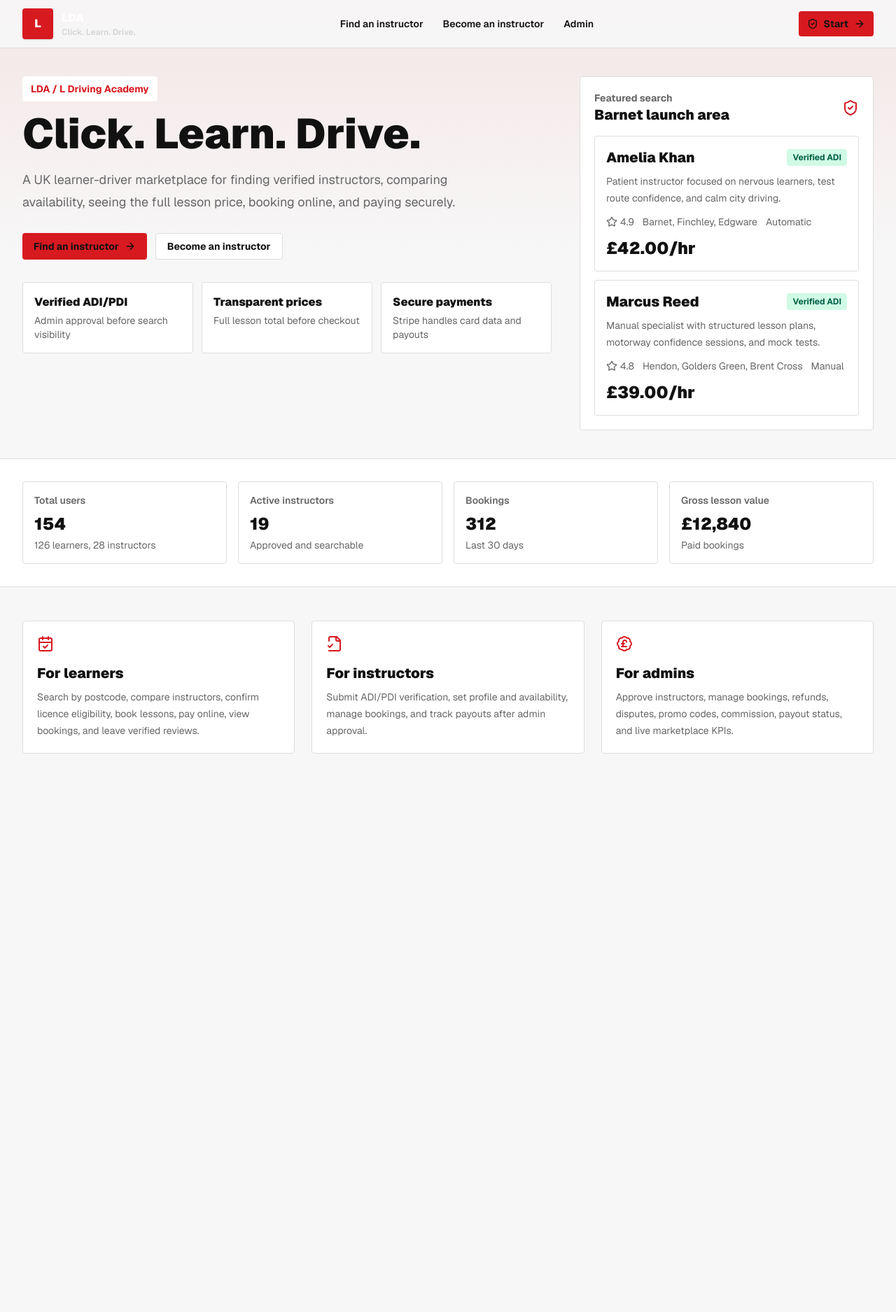
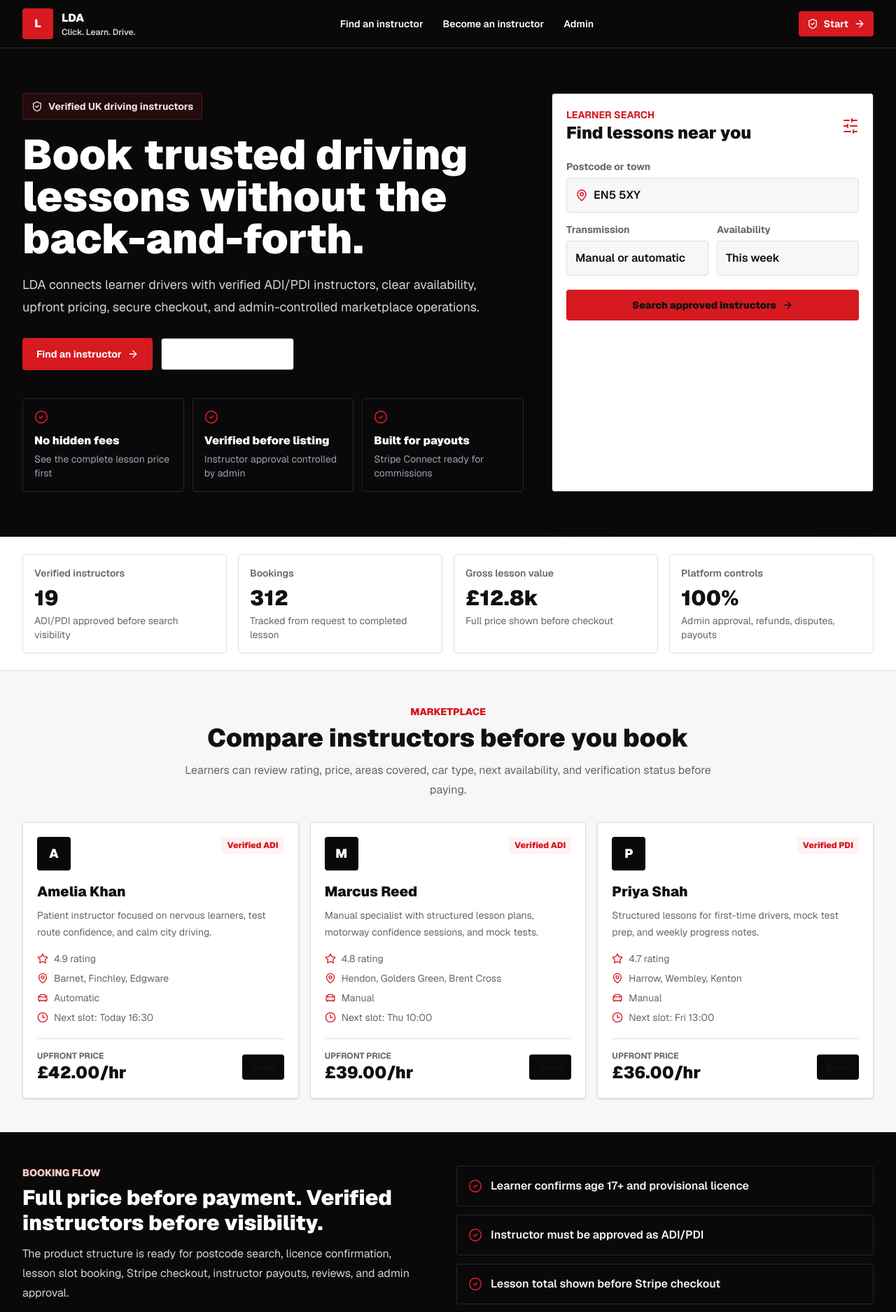
Before and after one commit to LDrivingAcademy/LDA, a Next.js app: page / in a window 1280 px wide. Shown: the top 1875 px of the page at 70% size. Before the commit the page ends 1125 px from the top, so only its background shows below. Built offline with nearby package versions, Linux system fonts and the light colour scheme.

Commit message:
Rearrange LDA front page layout

```diff
--- a/src/app/page.tsx
+++ b/src/app/page.tsx
@@ -1,74 +1,220 @@
 import type { ReactNode } from "react";
 import Link from "next/link";
-import { ArrowRight, BadgePoundSterling, CalendarCheck, FileCheck2, ShieldCheck, Star } from "lucide-react";
+import {
+  ArrowRight,
+  BadgePoundSterling,
+  CalendarCheck,
+  CarFront,
+  CheckCircle2,
+  Clock3,
+  FileCheck2,
+  MapPin,
+  ShieldCheck,
+  SlidersHorizontal,
+  Star,
+  UsersRound
+} from "lucide-react";
 import { Brand } from "@/components/brand";
 import { formatMoney } from "@/lib/money";
 
 const instructors = [
-  { name: "Amelia Khan", type: "ADI", price: 4200, transmission: "automatic", areas: "Barnet, Finchley, Edgware", rating: "4.9", bio: "Patient instructor focused on nervous learners, test route confidence, and calm city driving." },
-  { name: "Marcus Reed", type: "ADI", price: 3900, transmission: "manual", areas: "Hendon, Golders Green, Brent Cross", rating: "4.8", bio: "Manual specialist with structured lesson plans, motorway confidence sessions, and mock tests." }
+  { name: "Amelia Khan", type: "ADI", price: 4200, transmission: "automatic", areas: "Barnet, Finchley, Edgware", rating: "4.9", next: "Today 16:30", bio: "Patient instructor focused on nervous learners, test route confidence, and calm city driving." },
+  { name: "Marcus Reed", type: "ADI", price: 3900, transmission: "manual", areas: "Hendon, Golders Green, Brent Cross", rating: "4.8", next: "Thu 10:00", bio: "Manual specialist with structured lesson plans, motorway confidence sessions, and mock tests." },
+  { name: "Priya Shah", type: "PDI", price: 3600, transmission: "manual", areas: "Harrow, Wembley, Kenton", rating: "4.7", next: "Fri 13:00", bio: "Structured lessons for first-time drivers, mock test prep, and weekly progress notes." }
 ];
 
 const stats = [
-  ["Total users", "154", "126 learners, 28 instructors"],
-  ["Active instructors", "19", "Approved and searchable"],
-  ["Bookings", "312", "Last 30 days"],
-  ["Gross lesson value", "£12,840", "Paid bookings"]
+  ["Verified instructors", "19", "ADI/PDI approved before search visibility"],
+  ["Bookings", "312", "Tracked from request to completed lesson"],
+  ["Gross lesson value", "£12.8k", "Full price shown before checkout"],
+  ["Platform controls", "100%", "Admin approval, refunds, disputes, payouts"]
 ];
 
 function Panel({ children }: { children: ReactNode }) {
-  return <section className="rounded border border-border bg-card p-5">{children}</section>;
+  return <section className="rounded border border-border bg-card p-5 shadow-sm">{children}</section>;
+}
+
+function SectionHeader({ eyebrow, title, body }: { eyebrow: string; title: string; body: string }) {
+  return (
+    <div className="mx-auto mb-8 max-w-3xl text-center">
+      <div className="text-sm font-black uppercase tracking-normal text-brand">{eyebrow}</div>
+      <h2 className="mt-2 text-3xl font-black tracking-normal text-foreground sm:text-4xl">{title}</h2>
+      <p className="mt-3 text-base leading-7 text-muted">{body}</p>
+    </div>
+  );
 }
 
 export default function HomePage() {
   return (
     <>
-      <header className="sticky top-0 z-30 border-b border-border bg-background/92 backdrop-blur">
+      <header className="sticky top-0 z-30 border-b border-zinc-800 bg-ink text-white">
         <div className="mx-auto flex max-w-7xl items-center justify-between gap-4 px-4 py-3 sm:px-6 lg:px-8">
           <Brand />
           <nav className="hidden items-center gap-1 md:flex">
-            <Link href="#search" className="rounded px-3 py-2 text-sm font-semibold text-muted hover:bg-white">Find an instructor</Link>
-            <Link href="#instructors" className="rounded px-3 py-2 text-sm font-semibold text-muted hover:bg-white">Become an instructor</Link>
-            <Link href="#admin" className="rounded px-3 py-2 text-sm font-semibold text-muted hover:bg-white">Admin</Link>
+            <Link href="#search" className="rounded px-3 py-2 text-sm font-semibold text-zinc-300 hover:bg-zinc-900 hover:text-white">Find an instructor</Link>
+            <Link href="#instructors" className="rounded px-3 py-2 text-sm font-semibold text-zinc-300 hover:bg-zinc-900 hover:text-white">Become an instructor</Link>
+            <Link href="#admin" className="rounded px-3 py-2 text-sm font-semibold text-zinc-300 hover:bg-zinc-900 hover:text-white">Admin</Link>
           </nav>
           <Link href="#search" className="inline-flex items-center gap-2 rounded bg-brand px-3 py-2 text-sm font-bold text-white hover:bg-brand-strong"><ShieldCheck size={16} /> Start <ArrowRight size={16} /></Link>
         </div>
       </header>
-      <main>
-        <section className="mx-auto grid max-w-7xl gap-10 px-4 py-10 sm:px-6 lg:grid-cols-[1fr_420px] lg:px-8">
+      <main className="bg-background">
+        <section className="bg-ink text-white">
+          <div className="mx-auto grid max-w-7xl gap-10 px-4 py-12 sm:px-6 lg:grid-cols-[1fr_460px] lg:px-8 lg:py-16">
             <div className="max-w-3xl">
-            <div className="mb-4 inline-flex rounded bg-white px-3 py-2 text-sm font-bold text-brand">LDA / L Driving Academy</div>
-            <h1 className="text-4xl font-black tracking-normal text-foreground sm:text-6xl">Click. Learn. Drive.</h1>
-            <p className="mt-5 max-w-2xl text-lg leading-8 text-muted">A UK learner-driver marketplace for finding verified instructors, comparing availability, seeing the full lesson price, booking online, and paying securely.</p>
+              <div className="mb-5 inline-flex items-center gap-2 rounded border border-red-500/30 bg-red-500/10 px-3 py-2 text-sm font-bold text-red-100">
+                <ShieldCheck size={16} /> Verified UK driving instructors
+              </div>
+              <h1 className="text-4xl font-black tracking-normal sm:text-6xl">Book trusted driving lessons without the back-and-forth.</h1>
+              <p className="mt-5 max-w-2xl text-lg leading-8 text-zinc-300">LDA connects learner drivers with verified ADI/PDI instructors, clear availability, upfront pricing, secure checkout, and admin-controlled marketplace operations.</p>
               <div className="mt-7 flex flex-wrap gap-3">
-              <Link href="#search" className="inline-flex items-center justify-center gap-2 rounded bg-brand px-4 py-2 text-sm font-bold text-white hover:bg-brand-strong">Find an instructor <ArrowRight size={16} /></Link>
-              <Link href="#instructors" className="inline-flex items-center justify-center gap-2 rounded border border-border bg-white px-4 py-2 text-sm font-bold text-foreground hover:bg-background">Become an instructor</Link>
+                <Link href="#search" className="inline-flex items-center justify-center gap-2 rounded bg-brand px-5 py-3 text-sm font-bold text-white hover:bg-brand-strong">Find an instructor <ArrowRight size={16} /></Link>
+                <Link href="#instructors" className="inline-flex items-center justify-center gap-2 rounded border border-zinc-700 bg-white px-5 py-3 text-sm font-bold text-ink hover:bg-zinc-100">Become an instructor</Link>
               </div>
-            <div className="mt-8 grid gap-3 sm:grid-cols-3">
-              {[["Verified ADI/PDI", "Admin approval before search visibility"], ["Transparent prices", "Full lesson total before checkout"], ["Secure payments", "Stripe handles card data and payouts"]].map(([title, detail]) => (
-                <div key={title} className="rounded border border-border bg-white p-4"><div className="font-black">{title}</div><div className="mt-1 text-sm leading-5 text-muted">{detail}</div></div>
+              <div className="mt-10 grid gap-3 sm:grid-cols-3">
+                {[["No hidden fees", "See the complete lesson price first"], ["Verified before listing", "Instructor approval controlled by admin"], ["Built for payouts", "Stripe Connect ready for commissions"]].map(([title, detail]) => (
+                  <div key={title} className="rounded border border-zinc-800 bg-zinc-950 p-4">
+                    <CheckCircle2 className="mb-3 text-brand" size={20} />
+                    <div className="font-black">{title}</div>
+                    <div className="mt-1 text-sm leading-5 text-zinc-400">{detail}</div>
+                  </div>
                 ))}
               </div>
             </div>
-          <Panel>
-            <div className="mb-4 flex items-center justify-between"><div><div className="text-sm font-bold text-muted">Featured search</div><div className="text-xl font-black">Barnet launch area</div></div><ShieldCheck className="text-brand" /></div>
-            <div id="search" className="space-y-3">
+            <section id="search" className="rounded border border-zinc-800 bg-white p-5 text-foreground shadow-2xl">
+              <div className="mb-5 flex items-center justify-between">
+                <div>
+                  <div className="text-sm font-bold uppercase text-brand">Learner search</div>
+                  <div className="text-2xl font-black">Find lessons near you</div>
+                </div>
+                <SlidersHorizontal className="text-brand" />
+              </div>
+              <div className="grid gap-3">
+                <label className="block">
+                  <span className="text-sm font-bold text-muted">Postcode or town</span>
+                  <div className="mt-1 flex items-center gap-2 rounded border border-border bg-background px-3 py-3">
+                    <MapPin size={18} className="text-brand" />
+                    <span className="font-semibold text-foreground">EN5 5XY</span>
+                  </div>
+                </label>
+                <div className="grid gap-3 sm:grid-cols-2">
+                  <label className="block">
+                    <span className="text-sm font-bold text-muted">Transmission</span>
+                    <div className="mt-1 rounded border border-border bg-background px-3 py-3 font-semibold">Manual or automatic</div>
+                  </label>
+                  <label className="block">
+                    <span className="text-sm font-bold text-muted">Availability</span>
+                    <div className="mt-1 rounded border border-border bg-background px-3 py-3 font-semibold">This week</div>
+                  </label>
+                </div>
+                <Link href="#results" className="mt-2 inline-flex items-center justify-center gap-2 rounded bg-brand px-4 py-3 text-sm font-black text-white hover:bg-brand-strong">Search approved instructors <ArrowRight size={16} /></Link>
+              </div>
+            </section>
+          </div>
+        </section>
+
+        <section className="border-y border-border bg-white">
+          <div className="mx-auto grid max-w-7xl gap-4 px-4 py-6 sm:grid-cols-2 sm:px-6 lg:grid-cols-4 lg:px-8">
+            {stats.map(([label, value, detail]) => (
+              <div key={label} className="rounded border border-border bg-card p-4">
+                <div className="text-sm font-semibold text-muted">{label}</div>
+                <div className="mt-2 text-3xl font-black text-foreground">{value}</div>
+                <div className="mt-1 text-sm leading-5 text-muted">{detail}</div>
+              </div>
+            ))}
+          </div>
+        </section>
+
+        <section id="results" className="mx-auto max-w-7xl px-4 py-12 sm:px-6 lg:px-8">
+          <SectionHeader
+            eyebrow="Marketplace"
+            title="Compare instructors before you book"
+            body="Learners can review rating, price, areas covered, car type, next availability, and verification status before paying."
+          />
+          <div className="grid gap-4 lg:grid-cols-3">
             {instructors.map((instructor) => (
-                <article key={instructor.name} className="rounded border border-border bg-white p-4">
-                  <div className="flex flex-wrap items-center justify-between gap-2"><h2 className="text-xl font-black">{instructor.name}</h2><span className="rounded bg-emerald-100 px-2 py-1 text-xs font-bold text-emerald-800">Verified {instructor.type}</span></div>
+              <article key={instructor.name} className="rounded border border-border bg-white p-5 shadow-sm">
+                <div className="flex flex-wrap items-start justify-between gap-3">
+                  <div>
+                    <div className="grid h-12 w-12 place-items-center rounded bg-ink text-lg font-black text-white">{instructor.name.slice(0, 1)}</div>
+                    <h3 className="mt-4 text-xl font-black">{instructor.name}</h3>
+                  </div>
+                  <span className="rounded bg-red-50 px-2 py-1 text-xs font-black text-brand">Verified {instructor.type}</span>
+                </div>
                 <p className="mt-2 text-sm leading-6 text-muted">{instructor.bio}</p>
-                  <div className="mt-3 flex flex-wrap gap-3 text-sm text-muted"><span className="inline-flex items-center gap-1"><Star size={16} /> {instructor.rating}</span><span>{instructor.areas}</span><span className="capitalize">{instructor.transmission}</span></div>
-                  <div className="mt-3 text-2xl font-black">{formatMoney(instructor.price)}/hr</div>
+                <div className="mt-4 grid gap-2 text-sm text-muted">
+                  <span className="inline-flex items-center gap-2"><Star size={16} className="text-brand" /> {instructor.rating} rating</span>
+                  <span className="inline-flex items-center gap-2"><MapPin size={16} className="text-brand" /> {instructor.areas}</span>
+                  <span className="inline-flex items-center gap-2"><CarFront size={16} className="text-brand" /> <span className="capitalize">{instructor.transmission}</span></span>
+                  <span className="inline-flex items-center gap-2"><Clock3 size={16} className="text-brand" /> Next slot: {instructor.next}</span>
+                </div>
+                <div className="mt-5 flex items-center justify-between border-t border-border pt-4">
+                  <div>
+                    <div className="text-xs font-bold uppercase text-muted">Upfront price</div>
+                    <div className="text-2xl font-black">{formatMoney(instructor.price)}/hr</div>
+                  </div>
+                  <Link href="#booking" className="rounded bg-ink px-3 py-2 text-sm font-bold text-white hover:bg-brand">Book</Link>
+                </div>
               </article>
             ))}
           </div>
-          </Panel>
         </section>
-        <section className="border-y border-border bg-white"><div className="mx-auto grid max-w-7xl gap-4 px-4 py-8 sm:grid-cols-2 sm:px-6 lg:grid-cols-4 lg:px-8">{stats.map(([label, value, detail]) => <div key={label} className="rounded border border-border bg-card p-4"><div className="text-sm font-semibold text-muted">{label}</div><div className="mt-2 text-2xl font-black">{value}</div><div className="mt-1 text-sm text-muted">{detail}</div></div>)}</div></section>
-        <section id="admin" className="mx-auto grid max-w-7xl gap-6 px-4 py-12 sm:px-6 lg:grid-cols-3 lg:px-8">
-          <Panel><CalendarCheck className="mb-4 text-brand" /><h2 className="text-xl font-black">For learners</h2><p className="mt-2 text-sm leading-6 text-muted">Search by postcode, compare instructors, confirm licence eligibility, book lessons, pay online, view bookings, and leave verified reviews.</p></Panel>
-          <Panel><FileCheck2 className="mb-4 text-brand" /><h2 className="text-xl font-black">For instructors</h2><p className="mt-2 text-sm leading-6 text-muted">Submit ADI/PDI verification, set profile and availability, manage bookings, and track payouts after admin approval.</p></Panel>
-          <Panel><BadgePoundSterling className="mb-4 text-brand" /><h2 className="text-xl font-black">For admins</h2><p className="mt-2 text-sm leading-6 text-muted">Approve instructors, manage bookings, refunds, disputes, promo codes, commission, payout status, and live marketplace KPIs.</p></Panel>
+
+        <section id="booking" className="bg-ink py-12 text-white">
+          <div className="mx-auto grid max-w-7xl gap-6 px-4 sm:px-6 lg:grid-cols-[1fr_1fr] lg:px-8">
+            <div>
+              <div className="text-sm font-black uppercase text-red-200">Booking flow</div>
+              <h2 className="mt-2 text-3xl font-black tracking-normal">Full price before payment. Verified instructors before visibility.</h2>
+              <p className="mt-3 max-w-xl text-base leading-7 text-zinc-300">The product structure is ready for postcode search, licence confirmation, lesson slot booking, Stripe checkout, instructor payouts, reviews, and admin approval.</p>
+            </div>
+            <div className="grid gap-3">
+              {["Learner confirms age 17+ and provisional licence", "Instructor must be approved as ADI/PDI", "Lesson total shown before Stripe checkout", "Admin can manage refunds, disputes, and commission"].map((item) => (
+                <div key={item} className="flex items-center gap-3 rounded border border-zinc-800 bg-zinc-950 p-4">
+                  <CheckCircle2 className="shrink-0 text-brand" size={20} />
+                  <span className="font-semibold text-zinc-100">{item}</span>
+                </div>
+              ))}
+            </div>
+          </div>
+        </section>
+
+        <section id="instructors" className="mx-auto max-w-7xl px-4 py-12 sm:px-6 lg:px-8">
+          <SectionHeader
+            eyebrow="Operations"
+            title="Separate areas for learners, instructors, and admin"
+            body="The homepage now presents the actual marketplace roles clearly, with trust, booking, verification, and payment controls up front."
+          />
+          <div className="grid gap-6 lg:grid-cols-3">
+            <Panel><CalendarCheck className="mb-4 text-brand" /><h3 className="text-xl font-black">Learner app</h3><p className="mt-2 text-sm leading-6 text-muted">Search by postcode, compare instructors, confirm licence eligibility, book lessons, pay online, view bookings, and leave verified reviews.</p></Panel>
+            <Panel><FileCheck2 className="mb-4 text-brand" /><h3 className="text-xl font-black">Instructor app</h3><p className="mt-2 text-sm leading-6 text-muted">Submit ADI/PDI verification, set profile and availability, manage bookings, and track payouts after admin approval.</p></Panel>
+            <Panel><BadgePoundSterling className="mb-4 text-brand" /><h3 className="text-xl font-black">Admin dashboard</h3><p className="mt-2 text-sm leading-6 text-muted">Approve instructors, manage bookings, refunds, disputes, promo codes, commission, payout status, and live marketplace KPIs.</p></Panel>
+          </div>
+        </section>
+
+        <section id="admin" className="border-t border-border bg-white">
+          <div className="mx-auto max-w-7xl px-4 py-12 sm:px-6 lg:px-8">
+            <div className="grid gap-6 lg:grid-cols-[360px_1fr]">
+              <div>
+                <div className="inline-flex items-center gap-2 rounded bg-red-50 px-3 py-2 text-sm font-black text-brand"><UsersRound size={16} /> Admin control</div>
+                <h2 className="mt-4 text-3xl font-black tracking-normal">Marketplace KPIs at a glance</h2>
+                <p className="mt-3 text-base leading-7 text-muted">Built for approval queues, booking oversight, Stripe Connect payout tracking, refunds, disputes, and commission control.</p>
+              </div>
+              <div className="overflow-hidden rounded border border-border bg-card shadow-sm">
+                {[
+                  ["Instructor approvals", "7 pending", "Review ADI/PDI number, licence, insurance, and ID"],
+                  ["Cancellations", "4 this week", "Apply policy and decide refund outcome"],
+                  ["Platform commission", "12%", "Editable by admin before real payments go live"],
+                  ["Average rating", "4.8", "Track review quality and learner satisfaction"]
+                ].map(([label, value, detail]) => (
+                  <div key={label} className="grid gap-2 border-b border-border p-4 last:border-b-0 sm:grid-cols-[180px_120px_1fr]">
+                    <div className="font-black">{label}</div>
+                    <div className="font-black text-brand">{value}</div>
+                    <div className="text-sm leading-6 text-muted">{detail}</div>
+                  </div>
+                ))}
+              </div>
+            </div>
+          </div>
         </section>
       </main>
     </>
```
Lines whose indentation alone changed are shown as unchanged.
